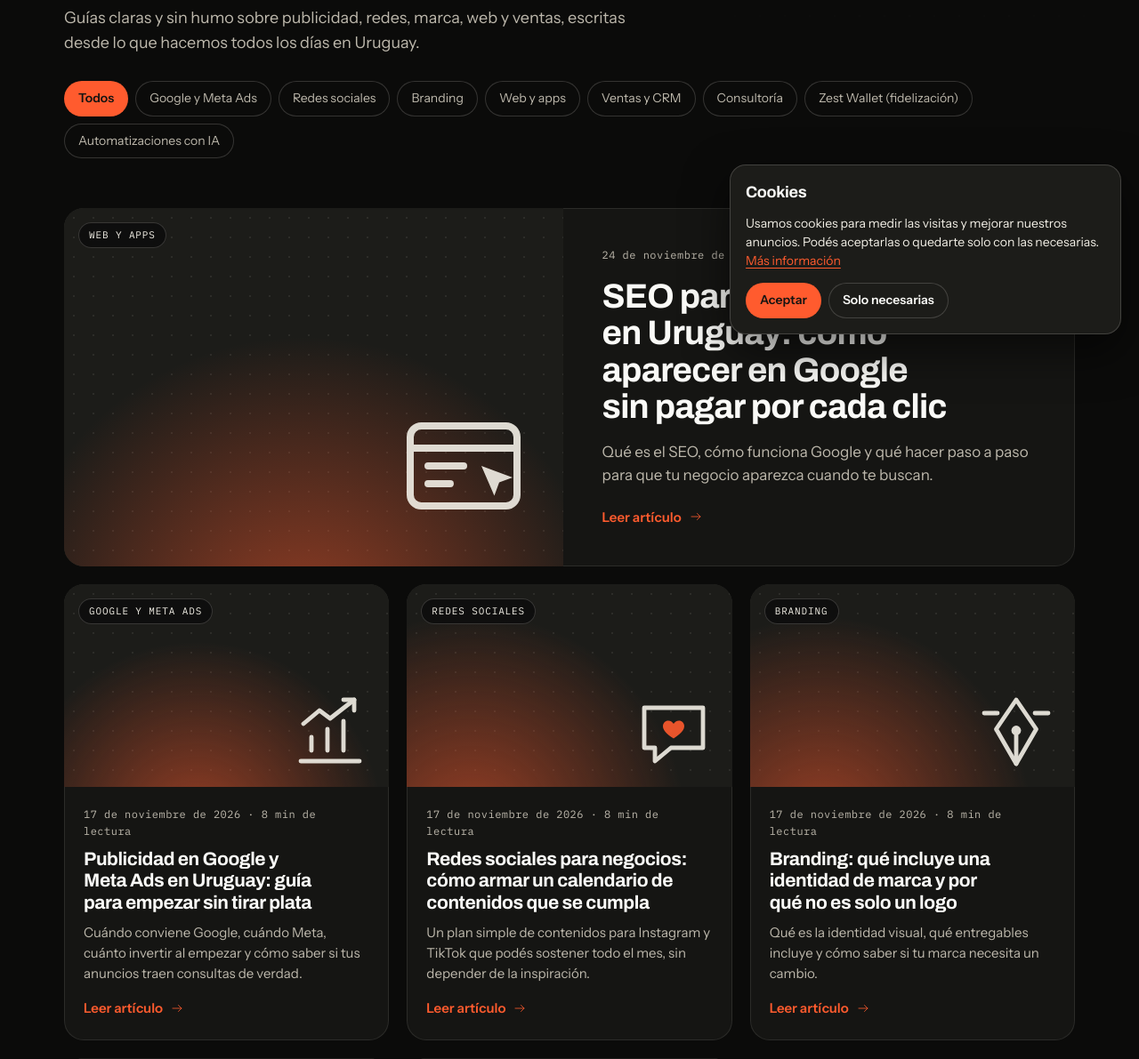
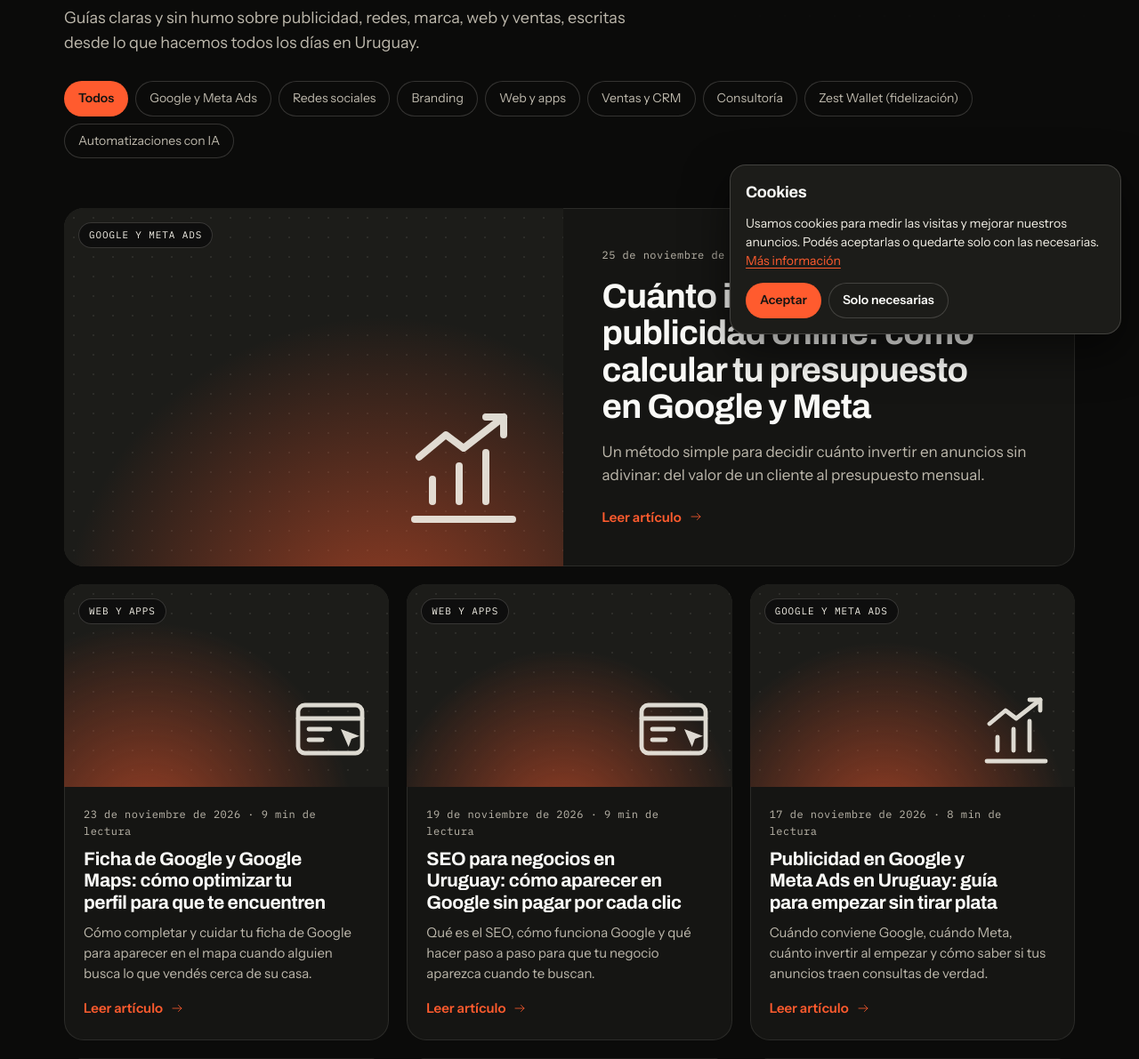
Before and after one commit to julian-raviolo/zest-uy, a PHP site: page /blog/ in a window 1280 px wide. Shown: the part 404-1595 px from the top of the page at 89% size. Run offline with PHP 8.4, Linux system fonts and the light colour scheme; some libraries are stand-ins or nearby versions.

Commit message:
Blog: calendario de publicación (hoy uno, el resto lunes y miércoles)
Co-Authored-By: Claude Sonnet 5.5 <noreply@anthropic.com>
Claude-Session: https://claude.ai/code/session_01AiH1qMyAXtsUhdCMiFVeaz

```diff
--- a/includes/blog/posts/2026-11-24-seo-para-negocios-en-uruguay-guia.php
+++ b/includes/blog/posts/2026-11-19-seo-para-negocios-en-uruguay-guia.php
@@ -3,7 +3,7 @@
 return [
     'slug'        => 'seo-para-negocios-en-uruguay-guia',
     'estado'      => 'revisado',
-    'fecha'       => '2026-11-24',
+    'fecha'       => '2026-11-19',
     'servicio'    => 'web',
     'cover'       => 'search',
     'minutos'     => 9,
--- a/includes/blog/posts/2026-12-01-ficha-de-google-maps-perfil-de-empresa.php
+++ b/includes/blog/posts/2026-11-23-ficha-de-google-maps-perfil-de-empresa.php
@@ -3,7 +3,7 @@
 return [
     'slug'        => 'ficha-de-google-maps-perfil-de-empresa',
     'estado'      => 'revisado',
-    'fecha'       => '2026-12-01',
+    'fecha'       => '2026-11-23',
     'servicio'    => 'web',
     'cover'       => 'map',
     'minutos'     => 9,
--- a/includes/blog/posts/2026-12-08-cuanto-invertir-en-publicidad-online.php
+++ b/includes/blog/posts/2026-11-25-cuanto-invertir-en-publicidad-online.php
@@ -3,7 +3,7 @@
 return [
     'slug'        => 'cuanto-invertir-en-publicidad-online',
     'estado'      => 'revisado',
-    'fecha'       => '2026-12-08',
+    'fecha'       => '2026-11-25',
     'servicio'    => 'ads',
     'cover'       => 'coins',
     'minutos'     => 9,
--- a/includes/blog/posts/2026-12-15-medir-campanas-pixel-conversiones-analytics.php
+++ b/includes/blog/posts/2026-11-30-medir-campanas-pixel-conversiones-analytics.php
@@ -3,7 +3,7 @@
 return [
     'slug'        => 'medir-campanas-pixel-conversiones-analytics',
     'estado'      => 'revisado',
-    'fecha'       => '2026-12-15',
+    'fecha'       => '2026-11-30',
     'servicio'    => 'ads',
     'cover'       => 'dash',
     'minutos'     => 9,
--- a/includes/blog/posts/2026-12-22-instagram-para-negocios-perfil-que-convierte.php
+++ b/includes/blog/posts/2026-12-02-instagram-para-negocios-perfil-que-convierte.php
@@ -3,7 +3,7 @@
 return [
     'slug'        => 'instagram-para-negocios-perfil-que-convierte',
     'estado'      => 'revisado',
-    'fecha'       => '2026-12-22',
+    'fecha'       => '2026-12-02',
     'servicio'    => 'redes',
     'cover'       => 'profile',
     'minutos'     => 9,
--- a/includes/blog/posts/2026-12-29-crm-para-pymes-que-es-y-como-implementarlo.php
+++ b/includes/blog/posts/2026-12-07-crm-para-pymes-que-es-y-como-implementarlo.php
@@ -3,7 +3,7 @@
 return [
     'slug'        => 'crm-para-pymes-que-es-y-como-implementarlo',
     'estado'      => 'revisado',
-    'fecha'       => '2026-12-29',
+    'fecha'       => '2026-12-07',
     'servicio'    => 'ventas',
     'cover'       => 'kanban',
     'minutos'     => 9,
--- a/includes/blog/posts/2027-01-05-whatsapp-business-para-vender.php
+++ b/includes/blog/posts/2026-12-09-whatsapp-business-para-vender.php
@@ -3,7 +3,7 @@
 return [
     'slug'        => 'whatsapp-business-para-vender',
     'estado'      => 'revisado',
-    'fecha'       => '2027-01-05',
+    'fecha'       => '2026-12-09',
     'servicio'    => 'ventas',
     'cover'       => 'chat',
     'minutos'     => 9,
--- a/includes/blog/posts/2027-01-12-chatbots-con-ia-para-whatsapp.php
+++ b/includes/blog/posts/2026-12-14-chatbots-con-ia-para-whatsapp.php
@@ -3,7 +3,7 @@
 return [
     'slug'        => 'chatbots-con-ia-para-whatsapp',
     'estado'      => 'revisado',
-    'fecha'       => '2027-01-12',
+    'fecha'       => '2026-12-14',
     'servicio'    => 'ia',
     'cover'       => 'bot',
     'minutos'     => 9,
--- a/includes/blog/posts/2027-01-19-plan-de-marketing-digital-90-dias-pymes.php
+++ b/includes/blog/posts/2026-12-16-plan-de-marketing-digital-90-dias-pymes.php
@@ -3,7 +3,7 @@
 return [
     'slug'        => 'plan-de-marketing-digital-90-dias-pymes',
     'estado'      => 'revisado',
-    'fecha'       => '2027-01-19',
+    'fecha'       => '2026-12-16',
     'servicio'    => 'consultoria',
     'cover'       => 'timeline',
     'minutos'     => 10,
--- a/includes/blog/posts/2027-01-26-ideas-programas-de-fidelidad-para-locales.php
+++ b/includes/blog/posts/2026-12-21-ideas-programas-de-fidelidad-para-locales.php
@@ -3,7 +3,7 @@
 return [
     'slug'        => 'ideas-programas-de-fidelidad-para-locales',
     'estado'      => 'revisado',
-    'fecha'       => '2027-01-26',
+    'fecha'       => '2026-12-21',
     'servicio'    => 'wallet',
     'cover'       => 'cards',
     'minutos'     => 9,
```
